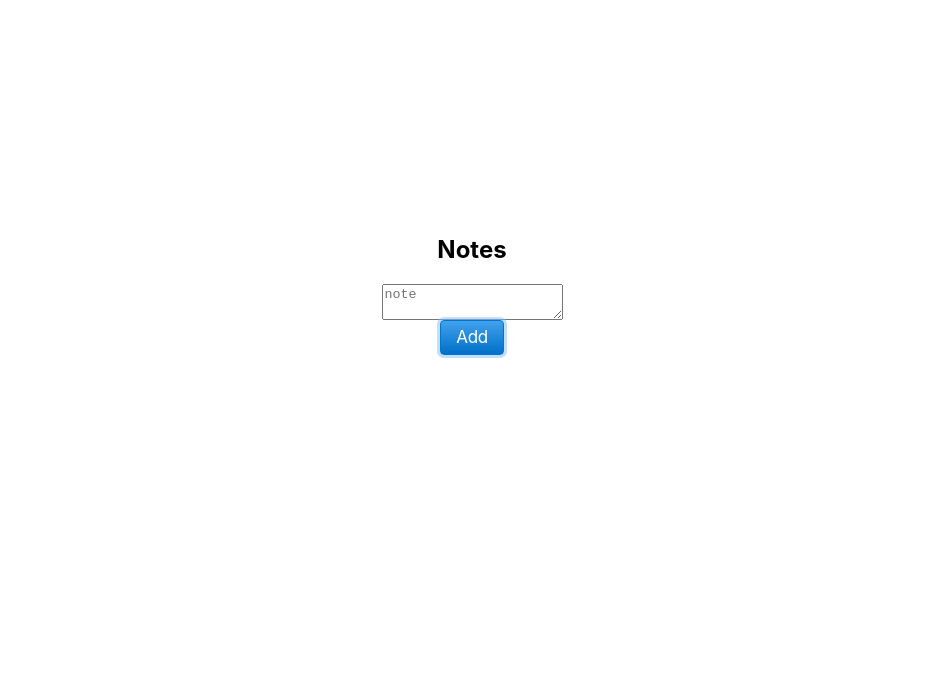
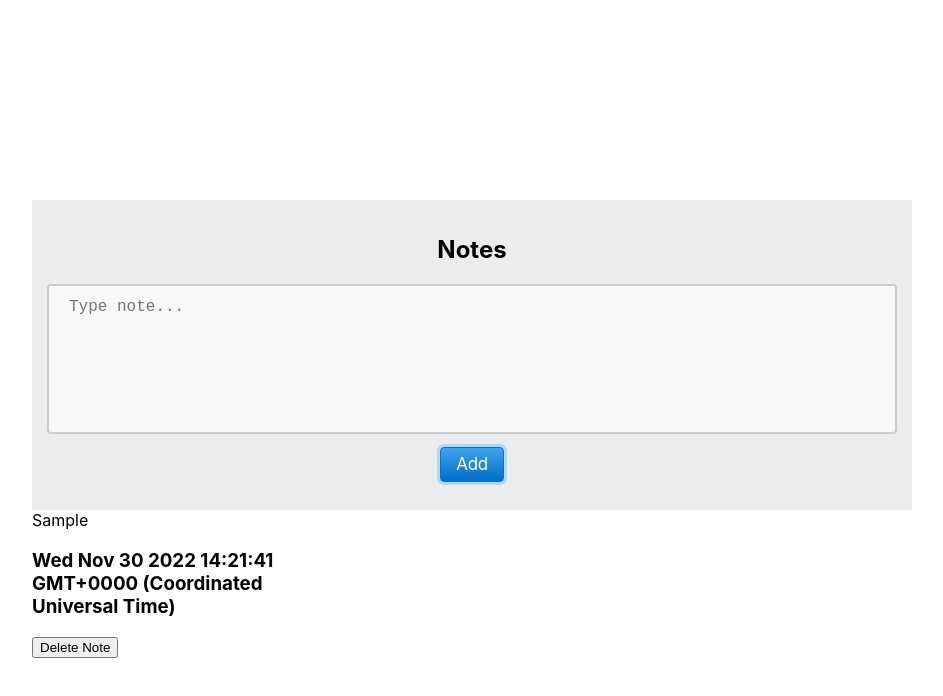
Before and after one commit to svulakh77/react-notes-app, a React (Create React App) app: page / in a window 1280 px wide. Both pictures are taken after typing "Sample" into the empty fields and a click on the button "Add". Shown: the top 696 px of the page, without its empty margins (168-1111 px from the left). Built offline with nearby package versions, Linux system fonts and the light colour scheme.

Commit message:
finished m1

```diff
--- a/package.json
+++ b/package.json
@@ -16,7 +16,8 @@
     "start": "react-scripts start",
     "build": "react-scripts build",
     "test": "react-scripts test",
-    "eject": "react-scripts eject"
+    "eject": "react-scripts eject",
+    "javascript.validate.enable": "false"
   },
   "eslintConfig": {
     "extends": [
--- a/src/App.css
+++ b/src/App.css
@@ -1,45 +1,7 @@
-.App {
-  text-align: center;
-}
-
-.App-logo {
-  height: 40vmin;
-  pointer-events: none;
-}
-
-@media (prefers-reduced-motion: no-preference) {
-  .App-logo {
-    animation: App-logo-spin infinite 20s linear;
-  }
-}
-
-.App-header {
-  background-color: #282c34;
-  min-height: 100vh;
-  display: flex;
-  flex-direction: column;
-  align-items: center;
-  justify-content: center;
-  font-size: calc(10px + 2vmin);
-  color: white;
-}
-
-.App-link {
-  color: #61dafb;
-}
-
-@keyframes App-logo-spin {
-  from {
-    transform: rotate(0deg);
-  }
-  to {
-    transform: rotate(360deg);
-  }
-}
 .noteContainer{
   display: flex;
+  margin: 200px;
   flex-direction: column;
-  margin: 200px;
 }
 .noteForm{
   display: flex;
@@ -49,6 +11,19 @@
   flex: 1;
   padding: 15px;
   border: 1px color #000;
+  background-color: #Ececec;
+}
+textarea{
+  padding:15px;
+  width: 100%;
+  height: 150px;
+  padding: 12px 20px;
+  box-sizing: border-box;
+  border: 2px solid #ccc;
+  border-radius: 4px;
+  background-color: #f8f8f8;
+  font-size: 16px;
+  resize: none;
 }
 .formButton{
 
@@ -97,3 +72,16 @@
   box-shadow: rgba(131, 192, 253, 0.5) 0 0 0 3px;
   outline: none;
 }
+.buttonBox{
+  margin: auto;
+  padding: 13px;
+}
+.noteList{
+  display: grid;
+  grid-template-columns: repeat(3, 1fr);
+  gap: 10px;
+
+}
+.noteArea{
+
+}
--- a/src/components/Form.js
+++ b/src/components/Form.js
@@ -3,12 +3,25 @@ import { nanoid } from 'nanoid'
 
 function Form({addNote}) {
   const [text, setText] = useState("");
+  const [textareaheight, setTextareaheight] = useState(1);
+
 
 
   const handleText = (e) => {
     setText(e.target.value);
-    console.log(e.target.value)
-  };
+    const height = e.target.scrollHeight;
+    const rows = e.target.rows;
+    const rowHeight = 15;
+    const trows = Math.ceil(height / rowHeight) - 1;
+    if (trows,textareaheight ) {
+      setTextareaheight(trows);
+    }
+
+      console.log((trows - rows) + ' more rows');
+
+    }
+
+
 
   const handleSubmit = (e) => {
     console.log("worked");
@@ -18,6 +31,7 @@ function Form({addNote}) {
       date: new Date(),
       id:nanoid()
     }
+    if (text.length>0)
    addNote(newNote)
    setText("")
   };
@@ -29,12 +43,15 @@ function Form({addNote}) {
         value={text}
         onChange={handleText}
         name={"textarea"}
-        placeholder="note" >
+        placeholder="Type note..." >
 
       </textarea>
+      <div className="buttonBox">
       <button className="formButton" onClick={handleSubmit} type="submit">Add</button>
+      </div>
     </div>
   );
-}
+  }
+
 
 export default Form;
--- a/src/components/Note.js
+++ b/src/components/Note.js
@@ -1,14 +1,18 @@
 import React from "react";
 
-const Note = ({ notes, deleteNote }) => {
+const Note = ({ note, deleteNote }) => {
+    console.log(note.text);
     const handleDeleteNote = () =>{
-        deleteNote(notes.id)
+        deleteNote(note.id)
+
     }
     return(
+        <div className="noteArea">
         <div className="noteInfo">
-            <textarea><span className="noteData">{notes.text}</span></textarea>
-            <h3><span className="noteData">{notes.date}</span></h3>
+            <div className="noteData">{note.text}</div>
+            <h3 className="noteData">{note.date.toString()}</h3>
             <button onClick = {handleDeleteNote}>Delete Note</button>
+        </div>
         </div>
     )
     }
--- a/src/components/NotesList.js
+++ b/src/components/NotesList.js
@@ -1,21 +1,24 @@
 import React from "react";
-import Note from "./Note.js"
+import Note from "./Note.js";
 
+function notesList({ notes, addNote, deleteNote }) {
+  console.log(notes);
+  return (
+    <div className="noteList">
+      {notes.map((note) => {
+        return (
+          <div>
 
-function notesList({notes,addNote, deleteNote}){
-console.log(notes)
-return(
-    <div className="noteList">
-        { notesList && notesList > 0 &&
-            notesList.map((notes) => ( <Note
-                notes = {notes}
-                key = {notes.id}
-                addNote = {addNote}
-                deleteNote={deleteNote}/>))
-
-    }
-
+            <Note
+              note={note}
+              key={note.id}
+              addNote={addNote}
+              deleteNote={deleteNote}
+            />
+          </div>
+        );
+      })}
     </div>
-)
+  );
 }
 export default notesList;
```
